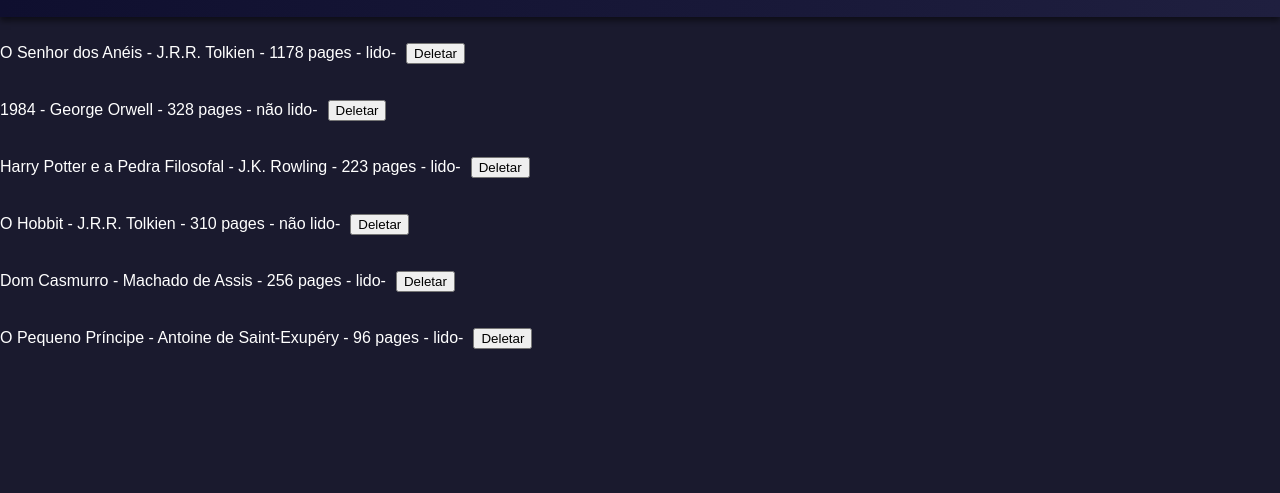
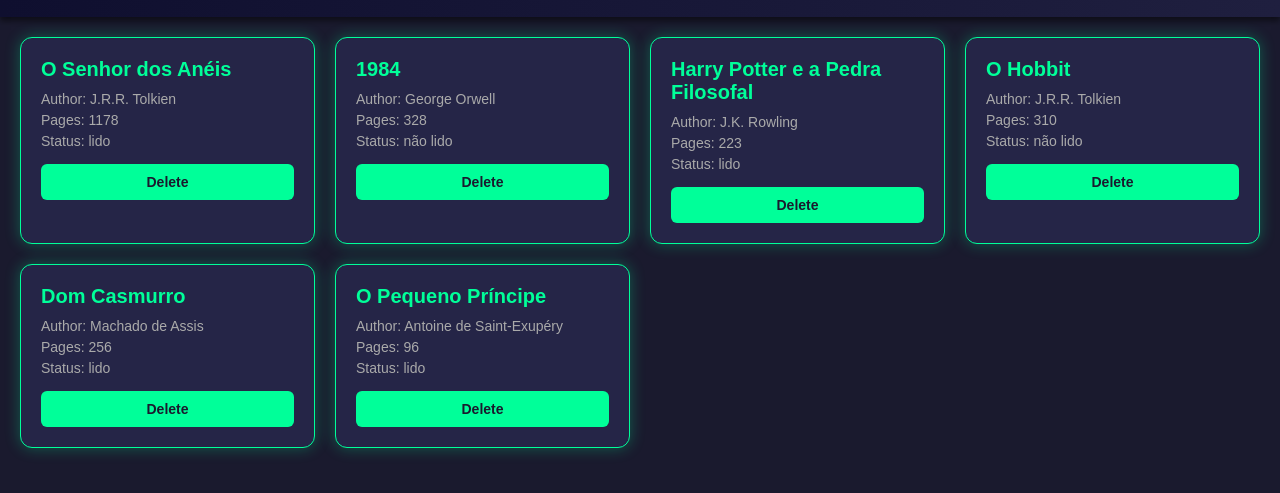
Before and after one commit to gabrielmz719/biblioteca-ciberseguranca, a plain HTML site: page index.html in a window 1280 px wide. Shown: the part 75-568 px from the top of the page. Drawn offline with Linux system fonts and the light colour scheme.

Commit message:
style:criando os cards dos livros

```diff
--- /dev/null
+++ b/css/card.css
@@ -0,0 +1,77 @@
+/* container dos cards */
+#cardBooks {
+  display: grid;
+  grid-template-columns: repeat(auto-fit, minmax(250px, 1fr)); /* responsivo */
+  gap: 20px;
+  padding: 20px;
+}
+
+/* cada card */
+.book-card {
+  background: #252547;
+  border: 1px solid var(--text-main);
+  border-radius: 12px;
+  padding: 20px;
+  color: var(--input-text);
+  box-shadow: 0 0 15px rgba(0, 255, 153, 0.3);
+  transition: transform 0.2s, box-shadow 0.2s;
+}
+
+.book-card:hover {
+  transform: translateY(-5px);
+  box-shadow: 0 0 25px rgba(0, 255, 153, 0.6);
+}
+
+.book-card h3 {
+  margin-top: 0;
+  margin-bottom: 10px;
+  color: var(--text-main);
+  font-size: 20px;
+}
+
+.book-card p {
+  margin: 5px 0;
+  font-size: 14px;
+  color: var(--text-sub);
+}
+
+/* container dos botões */
+.card-actions {
+  margin-top: 15px;
+  display: flex;
+  gap: 10px;
+}
+
+/* estilo dos botões */
+.card-actions button {
+  flex: 1;
+  padding: 10px;
+  font-size: 14px;
+  font-weight: bold;
+  border: none;
+  border-radius: 6px;
+  cursor: pointer;
+  transition: 0.3s;
+}
+
+/* botão deletar */
+.card-actions button:first-child {
+  background: #ff3b3b; /* vermelho chamativo */
+  color: #fff;
+}
+
+.card-actions button:first-child:hover {
+  background: #cc2e2e;
+  transform: scale(1.05);
+}
+
+/* botão lido */
+.card-actions button:last-child {
+  background: var(--btn-bg); /* verde neon */
+  color: var(--btn-text);
+}
+
+.card-actions button:last-child:hover {
+  background: var(--btn-bg-hover);
+  transform: scale(1.05);
+}
--- a/css/style.css
+++ b/css/style.css
@@ -1,5 +1,7 @@
 @import "./header.css";
 @import "./dialogForm.css";
+@import "./card.css";
+@import "./bandeiras.css";
 
 :root {
     --bg-header: linear-gradient(90deg, #0f0f2f, #1f1f3f);
--- a/index.html
+++ b/index.html
@@ -9,6 +9,8 @@
 </head>
 
 <body>
+
+
     <header>
         <div class="header-left">
             <h1>CyberLibrary</h1>
@@ -45,8 +47,8 @@
             <div>
                 <label for="selectRead">Status:</label>
                 <select name="select" id="selectRead">
-                <option id='read' value="read">Read</option>
-                <option id='notread' value="notread" selected>Not read</option>
+                    <option id='read' value="Read">Read</option>
+                    <option id='notread' value="Not Read" selected>Not read</option>
                 </select>
             </div>
             <menu>
@@ -58,6 +60,10 @@
 
 
     <script src="./script.js"></script>
+    <script src="./tradutor.js"></script>
+    <script type="text/javascript"
+        src="//translate.google.com/translate_a/element.js?cb=googleTranslateElementInit"></script>
+
 </body>
 
 </html>
--- a/script.js
+++ b/script.js
@@ -19,32 +19,59 @@ function addBookToLibrary(title, author, pages, read) {
 function displayBook() {
 
   cardBooks.innerHTML = '';
+
   myLibrary.forEach(element => {
+    let card = document.createElement('div');
+    card.classList.add('book-card');//adciona uma classe ao card
+
+    let title = document.createElement('h3');
+    title.textContent = element.title;
+
+    let author = document.createElement('p');
+    author.textContent = `Author: ${element.author}`;
+
+    let pages = document.createElement('p');
+    pages.textContent = `Pages: ${element.pages}`;
+
+    let status = document.createElement('p');
+    status.textContent = `Status: ${element.read}`;
+
+
+    //buttons
     // criando botao delete item
     let buttonDelete = document.createElement('button');
+    //criando botão para marcar lido
     let buttonEditRead = document.createElement('button');
 
-    buttonDelete.textContent = 'Deletar';
-    buttonDelete.style.margin = '10px';
+    buttonDelete.textContent = 'Delete';
+    buttonEditRead.textContent = 'Read';
 
 
-    buttonEditRead.textContent = 'Lido';
+
+    let actions = document.createElement('div');//container pros botões
+    actions.classList.add('card-actions');
+
+    actions.appendChild(buttonDelete);
+
+    // caso o livro tenha sido não tenha sido lido vai aparecer um botão para mudar de não lido para lido
+    if (element.read === 'Not Read') {
+      actions.appendChild(buttonEditRead);
+    }
 
 
-    // serve para capturar o id do objeto
-    let index = myLibrary.findIndex(item => item.id === element.id);
+    //montar card
+    card.appendChild(title);
+    card.appendChild(author);
+    card.appendChild(pages);
+    card.appendChild(status);
+    card.appendChild(actions);
 
-    let item = document.createElement('p');
-    item.textContent = `${element.title} - ${element.author} - ${element.pages} pages - ${element.read}-`;
-    cardBooks.appendChild(item);
-    item.appendChild(buttonDelete);
+    cardBooks.appendChild(card);
 
-    // caso o livro tenha sido não tenha sido lido vai aparecer um botão para mudar de não lido para lido
-    if (element.read === 'notread') {
-      item.appendChild(buttonEditRead);
-    }
+
+
     Book.prototype.toggleRead = function () {// basicamente cria um novo prototype pra book e coloca uma função nele que substiyui o notread para read
-      this.read = "read";
+      this.read = "Read";
     };
 
 
@@ -52,15 +79,17 @@ function displayBook() {
       element.toggleRead();  //ativa a função que troca o lido para nn lido no elemento do html
       displayBook();
     });
+
     buttonDelete.addEventListener("click", function deleteBook() {
+      // serve para capturar o id do objeto
+      let index = myLibrary.findIndex(item => item.id === element.id);
 
-      alert(`item ${element.id} ${element.title} deletado`);
+      alert(`O livro ${element.title} foi deletado deletado!`);
 
       // o splice pega aquele index maldito que fiz e remove o id selecionado 2 dias pra descobrir essa merda
       myLibrary.splice(index, 1);
       console.log(myLibrary);
       displayBook();
-
     });
   });
 }
```
Lines whose indentation alone changed are shown as unchanged.
